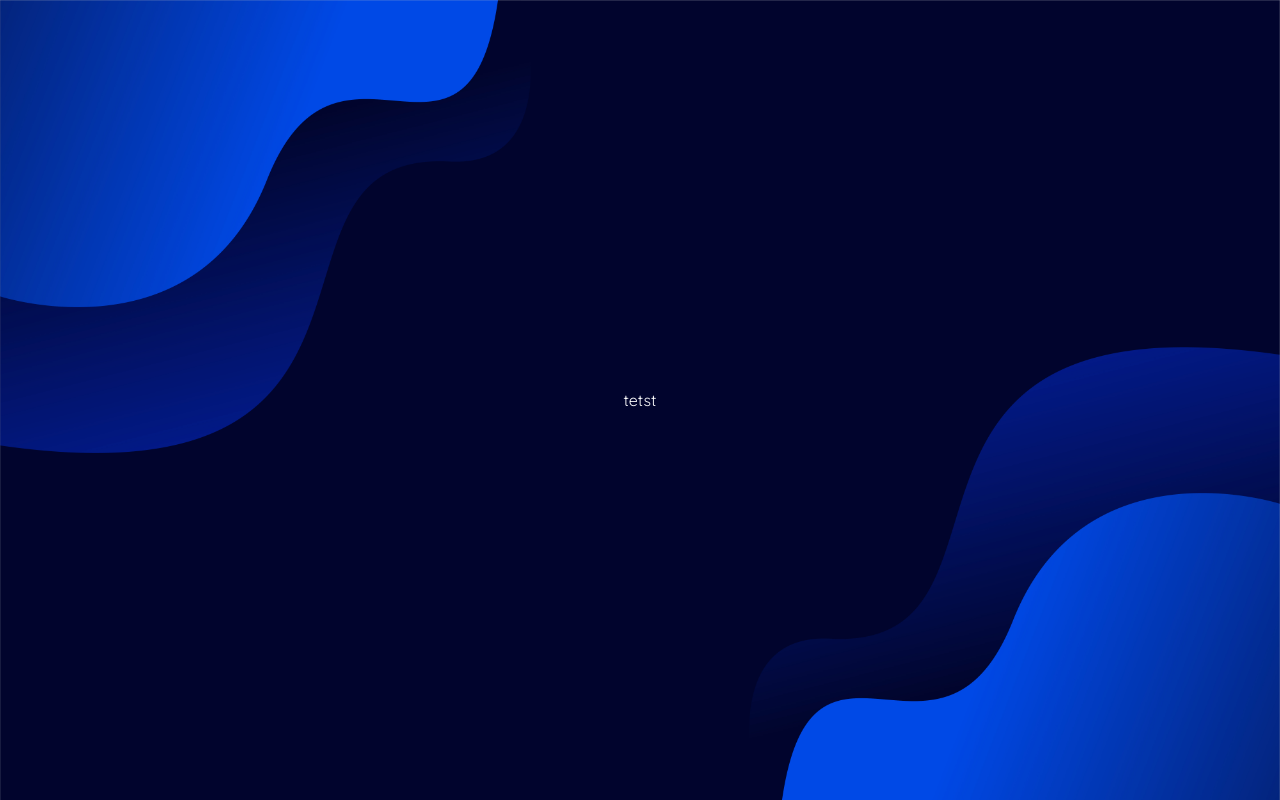
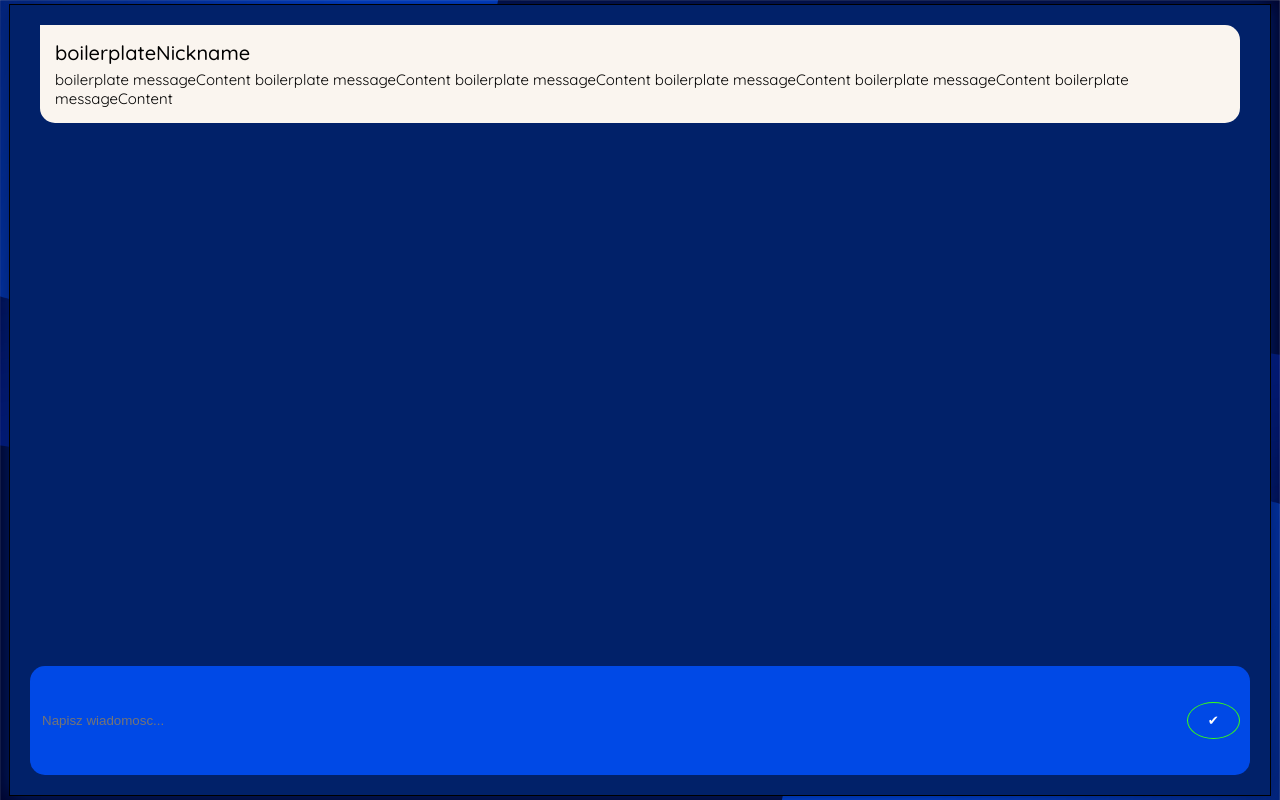
Before and after one commit to ssmf/zseChat, a Vue app: page /chat in a window 1280 px wide. Built offline with nearby package versions, Linux system fonts and the light colour scheme.

Commit message:
structured and styled fundamentally chatView

```diff
--- a/src/App.vue
+++ b/src/App.vue
@@ -6,24 +6,17 @@ import { RouterView } from 'vue-router';
 </script>
 
 <template>
-  <div class="enterMainContainer">
+  <div class="mainContainer">
 
     <RouterView />
   </div>
 </template>
 
 <style scoped>
-
-.enterMainContainer {
+.mainContainer {
   width: 100%;
   height: 100%;
   background-image: url('assets/mainBackground.jpg');
   background-size: cover;
-  display: flex;
-  justify-content: center;
-  align-items: center;
-  flex-direction: column;
-  gap: 20px;
 }
-
 </style>
--- a/src/assets/main.css
+++ b/src/assets/main.css
@@ -2,6 +2,8 @@
   --primaryColor: #0049e6;
   --secondaryColor: #7F6FE8;
   --green: #39FF14;
+  --white: #FAF5EF;
+  --chatBlue: #012169;
 
 }
 
--- a/src/components/Chat.vue
+++ b/src/components/Chat.vue
@@ -0,0 +1,41 @@
+<script setup>
+
+import message from './Message.vue';
+import sendMessage from './SendMessage.vue';
+
+</script>
+
+<template>
+    <div class="chatBox">
+        <div class="messageWrapper">
+            <message />
+        </div>
+        <sendMessage class="sendMessageWrapper"/>
+    </div>
+</template>
+
+<style scoped>
+.chatBox {
+    height: 750px;
+    width: 1200px;
+    background-color: var(--chatBlue);
+    border: 1px solid black;
+    padding: 20px 30px;
+    display: flex;
+    flex-direction: column;
+    align-items: start;
+    justify-content: space-between;
+    gap: 20px;
+    box-shadow: 0px 0px 20px 0px var(--chatBlue);
+}
+
+.messageWrapper {
+    flex: 7;
+}
+
+.sendMessageWrapper {
+    flex: 1;
+    align-self: center;
+}
+
+</style>
--- a/src/components/Message.vue
+++ b/src/components/Message.vue
@@ -0,0 +1,37 @@
+<script setup>
+
+</script>
+
+<template>
+    <div class="messageContainer">
+        <h3 class="nickname" :="username">boilerplateNickname</h3>
+        <p class="messageContent" :="messageContent">boilerplate messageContent boilerplate messageContent boilerplate messageContent boilerplate messageContent boilerplate messageContent boilerplate messageContent </p>
+    </div>
+</template>
+
+<style scoped>
+
+.messageContainer {
+    padding: 15px;
+    background-color: var(--white);
+    border-radius: 0px 15px 15px 15px;
+    display: flex;
+    flex-direction: column;
+    gap: 5px;
+}
+
+.nickname, .messageContent {
+    color: black;
+    margin: 0;
+}
+
+.nickname {
+    font-size: 20px;
+    font-weight: 500;
+}
+
+.messageContent {
+    font-size: 15px;
+}
+
+</style>
--- /dev/null
+++ b/src/components/SendMessage.vue
@@ -0,0 +1,51 @@
+<script setup>
+
+
+
+</script>
+
+<template>
+<div class="sendMessageContainer">
+    <input type="text" placeholder="Napisz wiadomosc..." class="enterMessageInput">
+    <button class="joinNickedButton">✔</button>
+</div>
+</template>
+
+<style scoped>
+
+.sendMessageContainer {
+    width: 100%;
+    display: flex;
+    gap: 10px;
+    background-color: var(--primaryColor);
+    border-radius: 15px;
+    padding: 10px;
+}
+
+.enterMessageInput {
+    width: 100%;
+    align-self: stretch;
+    background-color: rgba(240, 248, 255, 0);
+    border: none;
+}
+
+.enterMessageInput:focus {
+    outline: none;
+}
+
+.joinNickedButton {
+  padding: 10px 20px;
+  transition: .1s all;
+  border-radius: 100%;
+  background-color: rgba(255, 255, 255, 0);
+  border: 1px solid var(--green);
+  align-self: center;
+}
+
+.joinNickedButton:hover {
+  background-color: var(--green);
+  cursor: pointer;
+  box-shadow: 0px 0px 10px 0px var(--green);
+}
+
+</style>
--- a/src/views/ChatView.vue
+++ b/src/views/ChatView.vue
@@ -1,11 +1,22 @@
 <script setup>
+
+import chat from '../components/Chat.vue'
+import messageDom from '../components/Message.vue'
 
 </script>
 
 <template>
-    <div class="test">tetst</div>
+    <div class="chatMainContainer">
+        <chat />
+    </div>
 </template>
 
 <style scoped>
-
+.chatMainContainer {
+    width: 100%;
+    height: 100%;
+    display: flex;
+    justify-content: center;
+    align-items: center;
+}
 </style>
--- a/src/views/HomeView.vue
+++ b/src/views/HomeView.vue
@@ -3,6 +3,7 @@
 </script>
 
 <template>
+    <div class="enterMainContainer">
       <h1 class="mainHeading">Zse Chat <br> pisz z uczniami zse!</h1>
       <div class="joinContainer">
         <router-link to="/chat">
@@ -14,9 +15,20 @@
           <button class="primaryButton joinNickedButton">✔</button>
         </div>
       </div>
+    </div>
 </template>
 
 <style scoped>
+
+.enterMainContainer {
+  width: 100%;
+  height: 100%;
+  display: flex;
+  justify-content: center;
+  align-items: center;
+  flex-direction: column;
+  gap: 20px;
+}
 .mainHeading {
   font-size: 50px;
   font-weight: 600;
```
Lines whose indentation alone changed are shown as unchanged.
